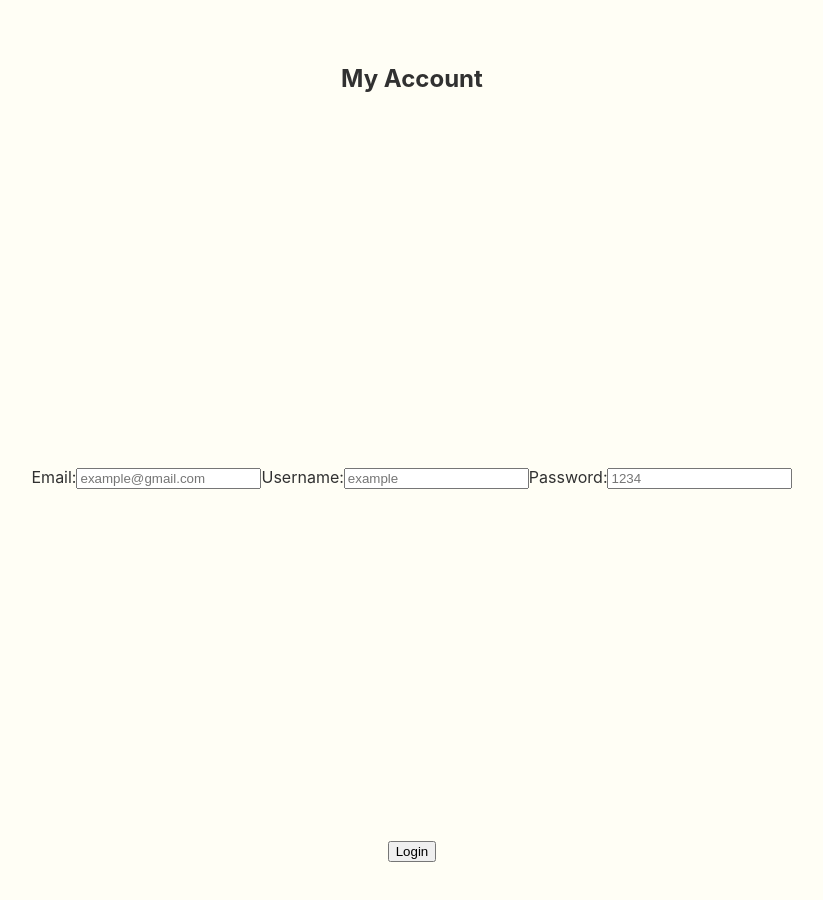
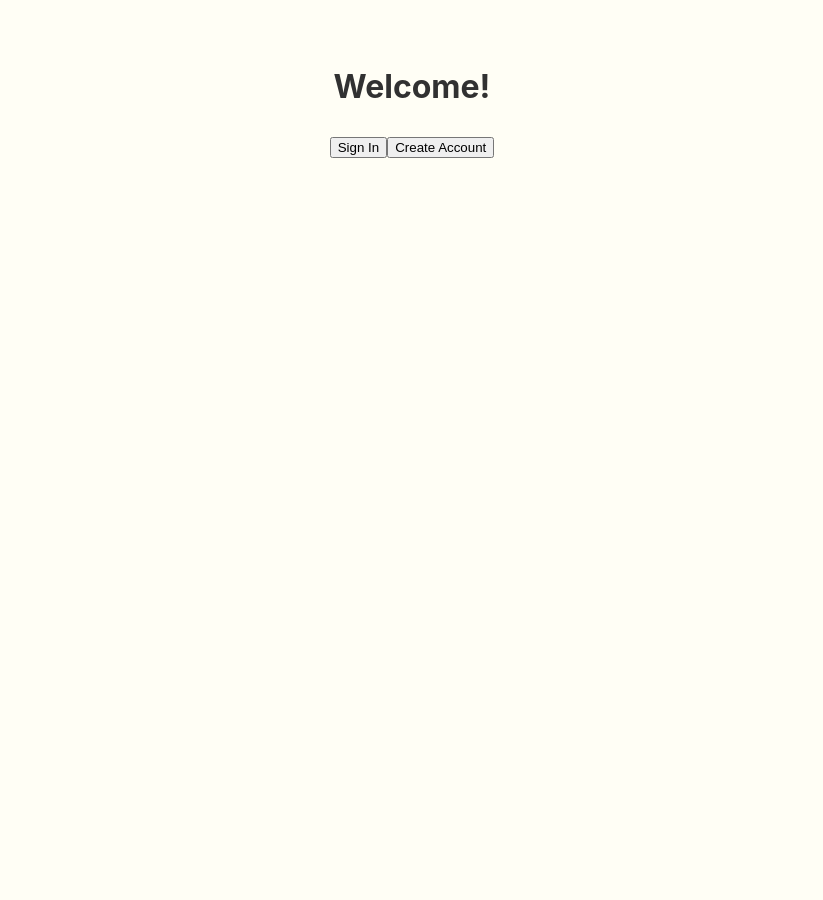
Before and after one commit to cammcinnes/fundme, a React (Create React App) app in the folder project/frontend/: page / in a window 1280 px wide. Shown: the top 900 px of the page, without its empty margins (228-1051 px from the left). After the commit the page ends 800 px from the top, so only its background shows below. Built offline with nearby package versions, Linux system fonts and the light colour scheme.

Commit message:
Add welcome page. User will see this first

```diff
--- a/project/frontend/src/App.js
+++ b/project/frontend/src/App.js
@@ -1,10 +1,12 @@
 import Login from "./pages/Login";
 import './App.css';
+import Welcome from "./pages/Welcome";
 
 function App() {
   return (
     <div className="App">
-      <Login />
+      {/*<Login />*/}
+        <Welcome />
     </div>
   );
 }
--- a/project/frontend/src/pages/Welcome.js
+++ b/project/frontend/src/pages/Welcome.js
@@ -1,7 +1,14 @@
+import Button from "../components/Button";
+
 function Welcome() {
     return (
         <div className='welcome'>
-
-        </div>
+            <h1>Welcome!</h1>
+            <div className='navButtons'>
+                <Button name={'Sign In'}/>
+                <Button name={'Create Account'}/>
+            </div>
+    </div>
     );
 }
+export default Welcome;
```
